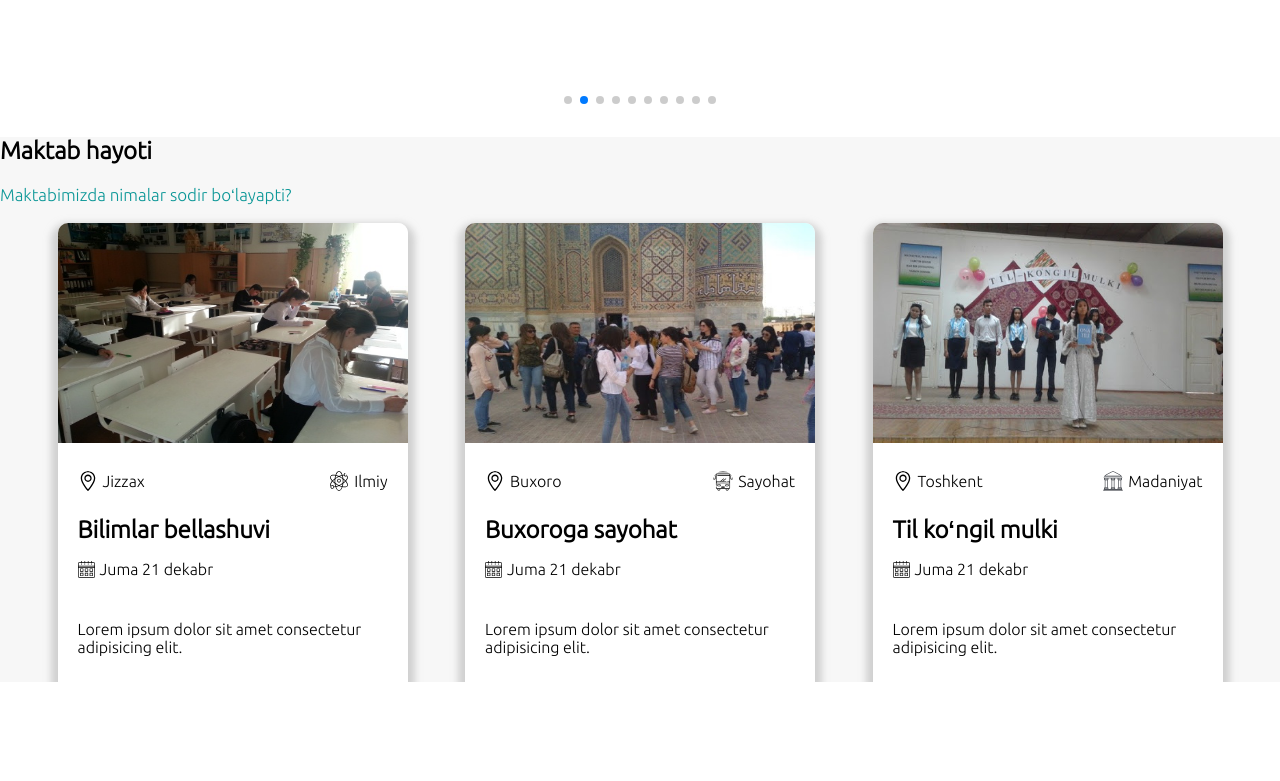
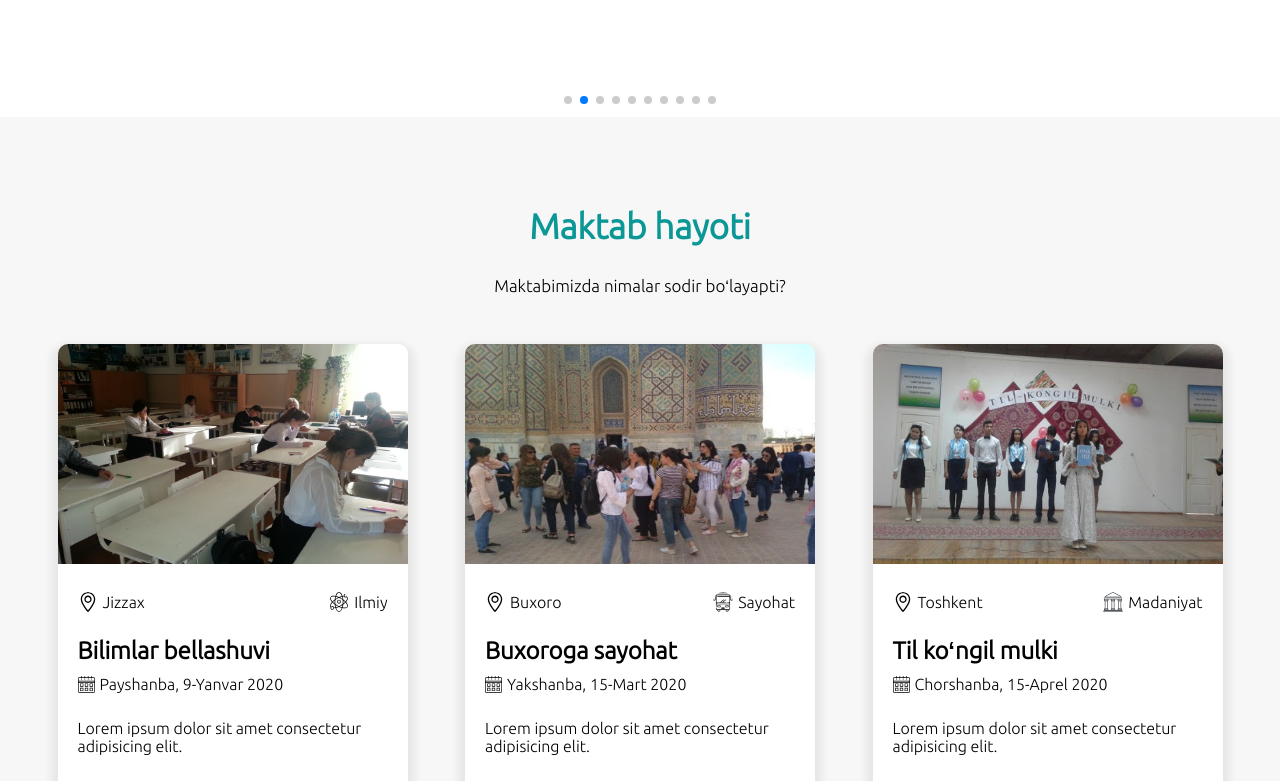
Before and after one commit to FazliddinKarimov1701/School, a plain HTML site: page index.html in a window 1280 px wide. Shown: the part 3588-4369 px from the top of the page. Before the commit the page ends 4270 px from the top, so only its background shows below. Drawn offline with nearby package versions, Linux system fonts and the light colour scheme.

Commit message:
New changes

```diff
--- a/css/style.css
+++ b/css/style.css
@@ -366,7 +366,7 @@ input[type=checkbox]:checked ~ .sidebarIconToggle > .diagonal.part-2 {
 .school_life_info_child{
     width: 350px;
     background-color: white;
-    box-shadow: 0px 7px 7px 7px rgba(177, 177, 177, 0.555);
+    box-shadow: 0px 7px 7px 7px rgba(177, 177, 177, 0.212);
     border-top-left-radius: 10px;
     border-top-right-radius: 10px;
 }
@@ -393,7 +393,6 @@ input[type=checkbox]:checked ~ .sidebarIconToggle > .diagonal.part-2 {
 }
 #school_life_beginner > p{
     font-size: 17px;
-    color: rgb(12, 151, 151);
 }
 .school_life_info_child_image{
     width: 20px;
@@ -415,4 +414,25 @@ input[type=checkbox]:checked ~ .sidebarIconToggle > .diagonal.part-2 {
     align-items: center;
     justify-content: start!important;
     margin:0;
+    margin-top: 10px;
 }
+#school_life_beginner{
+    text-align: center;
+    padding: 30px 0;
+}
+#school_life_beginner > h1{
+    padding-top: 30px;
+    color: rgb(12, 151, 151);
+    font-size: 35px;
+}
+.school_life_info_child > div > div > div:hover{
+    color: rgb(12, 151, 151);
+    cursor: pointer;
+}
+.school_life_info_child > div > h1:hover{
+    color: rgb(12, 151, 151);
+    cursor: pointer;
+}
+.date > p{
+    margin: 0;
+}
--- a/index.html
+++ b/index.html
@@ -215,7 +215,7 @@
                         <h1 style="margin: 0;">Bilimlar bellashuvi</h1>
                         <div class="date">
                             <img class="calendar" src="img/calendar.svg" alt="calendar">
-                            <p> Juma 21 dekabr</p>
+                            <p> Payshanba, 9-Yanvar 2020</p>
                         </div>
                         <p>Lorem ipsum dolor sit amet consectetur adipisicing elit.</p>
                     </div>
@@ -236,7 +236,7 @@
                         <h1 style="margin: 0;">Buxoroga sayohat</h1>
                         <div class="date">
                             <img class="calendar" src="img/calendar.svg" alt="calendar">
-                            <p> Juma 21 dekabr</p>
+                            <p> Yakshanba, 15-Mart 2020</p>
                         </div>
                         <p>Lorem ipsum dolor sit amet consectetur adipisicing elit.</p>
                     </div>
@@ -257,7 +257,7 @@
                         <h1 style="margin: 0;">Til koʻngil mulki</h1>
                         <div class="date">
                             <img class="calendar" src="img/calendar.svg" alt="calendar">
-                            <p> Juma 21 dekabr</p>
+                            <p> Chorshanba, 15-Aprel 2020</p>
                         </div>
                         <p>Lorem ipsum dolor sit amet consectetur adipisicing elit.</p>
                     </div>
```
